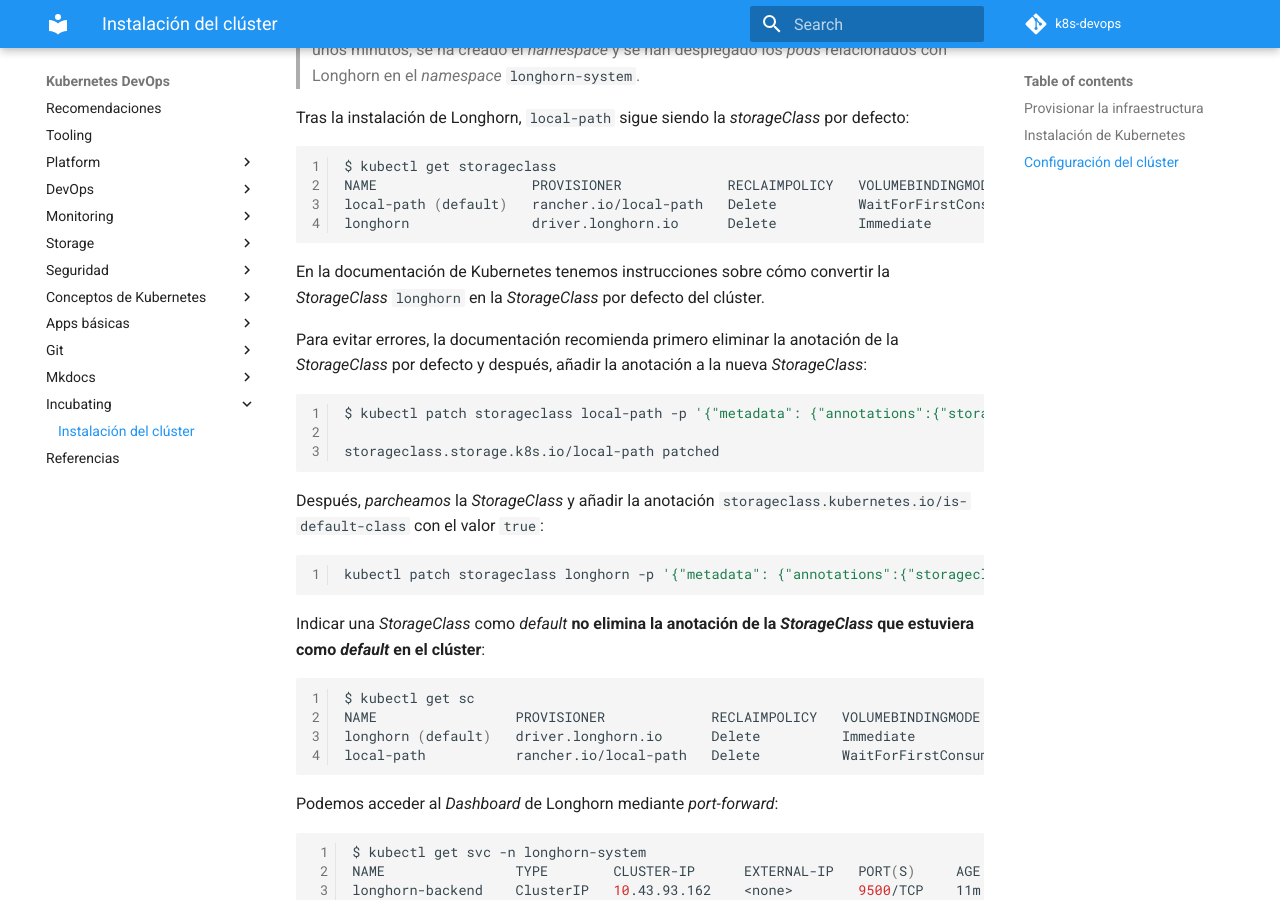
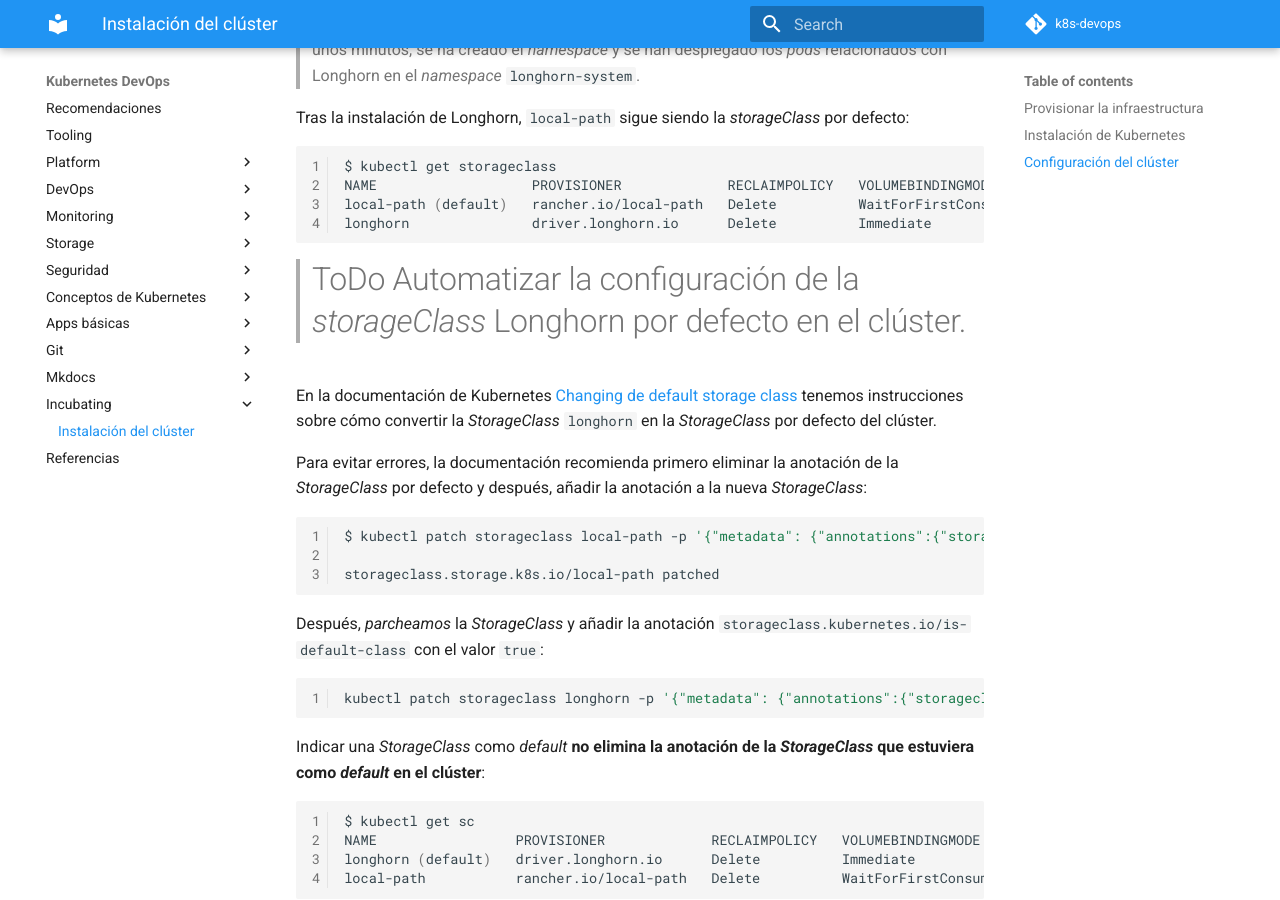
Before and after one commit to onthedock/k8s-devops, an MkDocs documentation site: the page built from docs/incubating/cluster-install.md, in a window 1280 px wide and 900 px high, scrolled down 1543 px. Built offline with MkDocs 1.6.1 and Material for MkDocs 9.7.7, drawn with Linux system fonts in a browser that asks for light colours; comment, search, counter and statistics services are not loaded.

Commit message:
Nota: Automatizar storageClass Longhorn por defecto en el clúster

````diff
--- a/docs/incubating/cluster-install.md
+++ b/docs/incubating/cluster-install.md
@@ -52,7 +52,9 @@ local-path (default)   rancher.io/local-path   Delete          WaitForFirstConsu
 longhorn               driver.longhorn.io      Delete          Immediate              true                   7m9s
 ```
 
-En la documentación de Kubernetes [](https://kubernetes.io/docs/tasks/administer-cluster/change-default-storage-class/#changing-the-default-storageclass) tenemos instrucciones sobre cómo convertir la *StorageClass* `longhorn` en la *StorageClass* por defecto del clúster.
+> #ToDo Automatizar la configuración de la *storageClass* Longhorn por defecto en el clúster.
+
+En la documentación de Kubernetes [Changing de default storage class](https://kubernetes.io/docs/tasks/administer-cluster/change-default-storage-class/#changing-the-default-storageclass) tenemos instrucciones sobre cómo convertir la *StorageClass* `longhorn` en la *StorageClass* por defecto del clúster.
 
 Para evitar errores, la documentación recomienda primero eliminar la anotación de la *StorageClass* por defecto y después, añadir la anotación a la nueva *StorageClass*:
 
````
